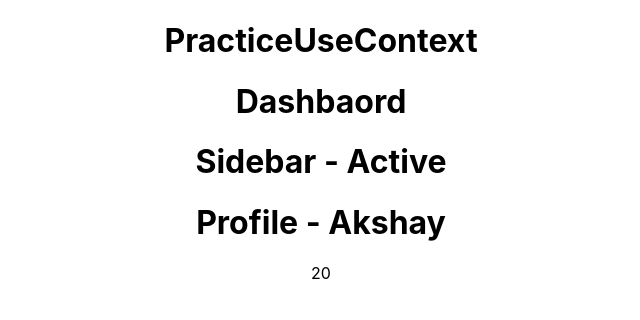
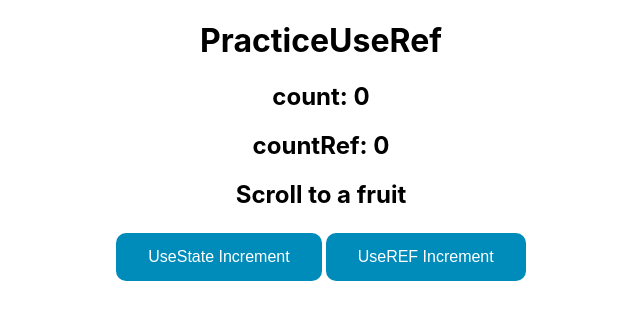
Before and after one commit to akshaySen08/react-hooks-2024, a React (Create React App) app: page / in a window 1280 px wide. Shown: the top 320 px of the page, without its empty margins (319-959 px from the left). Built offline with nearby package versions, Linux system fonts and the light colour scheme; the HTML template or start-up script is replaced by a standard one.

Commit message:
Practiced UseRef hook

```diff
--- a/src/App.jsx
+++ b/src/App.jsx
@@ -14,6 +14,7 @@ import './App.css';
 // import RealLifeUseMemo from './Practice/UseMemo/RealLifeExample/RealLifeUseMemo';
 // import PracticeUseCallback from './Practice/UseCallback/PracticeUseCallback';
 import PracticeUseContext from './Practice/UseContext/PracticeUseContext';
+import PracticeUseRef from './Practice/UseRef/PracticeUseRef';
 
 function App() {
   return (
@@ -39,7 +40,9 @@ function App() {
 
       {/* <PracticeUseCallback />  Ex - Shuffle users and Search Users */}
 
-      <PracticeUseContext/>
+      {/* <PracticeUseContext/> */}
+
+      <PracticeUseRef />
 
     </div>
   );
--- /dev/null
+++ b/src/Practice/UseRef/PracticeUseRef.jsx
@@ -0,0 +1,60 @@
+import React, { useRef, useState } from 'react'
+import CSS from './PracticeUseRef.module.css'
+
+// list of 50 fruits
+const fruits = [
+    'Apple', 'Apricot', 'Avocado', 'Banana', 'Blackberry', 'Blueberry', 'Boysenberry', 'Cherry', 'Coconut', 'Cranberry', 'Cucumber', 'Currant', 'Date', 'Dragonfruit', 'Durian', 'Elderberry', 'Feijoa', 'Fig', 'Gooseberry', 'Grape', 'Grapefruit', 'Guava', 'Honeydew', 'Huckleberry', 'Jackfruit', 'Jujube', 'Kiwi', 'Kumquat', 'Lemon', 'Lime', 'Lychee', 'Mango', 'Mulberry', 'Nectarine', 'Orange', 'Papaya', 'Passionfruit', 'Peach', 'Pear', 'Persimmon', 'Pineapple', 'Plum', 'Pomegranate', 'Raspberry', 'Redcurrant', 'Starfruit', 'Strawberry', 'Tangerine', 'Tomato', 'Watermelon']
+
+const PracticeUseRef = () => {
+    const [count, setCount] = useState(0)
+    const scrollRef = useRef({});
+    const countRef = useRef(0);
+
+    const handleUseStateIncrement = () => {
+        setCount(count + 1)
+        console.log({
+            count: count,
+            countRef: countRef.current
+        })
+    }
+
+    const handleUseRefIncrement = () => {
+        countRef.current = countRef.current + 1
+        console.log({
+            count: count,
+            countRef: countRef.current
+        })
+    }
+
+    const handleScrollTo = (letter) => {
+        const filteredFruit = fruits.find(fruit => fruit[0] === letter)
+        scrollRef.current[filteredFruit].scrollIntoView({ behavior: 'smooth' })
+    }
+
+    console.log("component render");
+
+
+    return (
+        <>
+            <h1>PracticeUseRef</h1>
+            <h2>count: {count}</h2>
+            <h2>countRef: {countRef.current}</h2>
+            <h2>Scroll to a fruit</h2>
+            {/* <button onClick={handleScrollTo}>Scroll to Watermelon</button> */}
+            {/* <div className={CSS.LetterContainer}>
+                {[...new Set(fruits.map(fruit => fruit[0]))].map((letter, index) => (
+                    <span key={index} className={CSS.Letter} onClick={() => handleScrollTo(letter)}>{letter}</span>
+                ))}
+            </div>
+            <ul>
+                {fruits.map((fruit, index) => (
+                    <li ref={(el) => scrollRef.current[fruit] = el} key={index}>{fruit}</li>
+                ))}
+            </ul> */}
+            <button onClick={handleUseStateIncrement}>UseState Increment</button>
+            <button onClick={handleUseRefIncrement}>UseREF Increment</button>
+        </>
+    )
+}
+
+export default PracticeUseRef
--- /dev/null
+++ b/src/Practice/UseRef/PracticeUseRef.module.css
@@ -0,0 +1,24 @@
+ul li {
+    list-style: none;
+    margin: 10px 0;
+    padding: 20px;
+    border: 1px solid #ccc;
+    border-radius: 5px;
+    display: flex;
+    justify-content: space-between;
+    align-items: center;
+}
+
+.LetterContainer {
+    display: flex;
+    flex-direction: row;
+    justify-content: center;
+    margin: 20px 0;
+}
+
+.Letter {
+    font-size: 20px;
+    margin: 0 10px;
+    cursor: pointer;
+    padding: 5px;
+}
```
